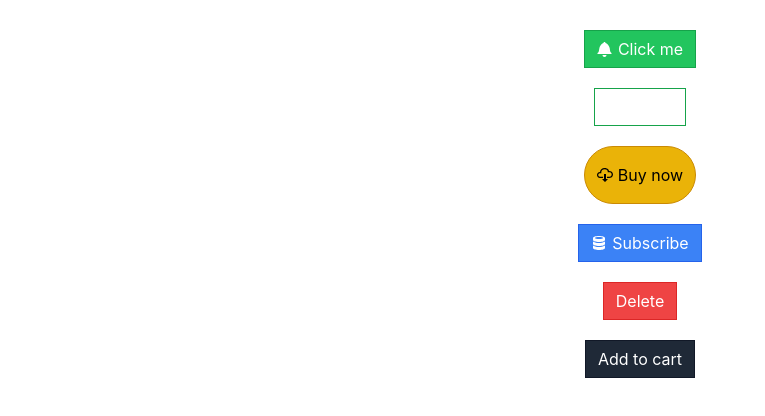
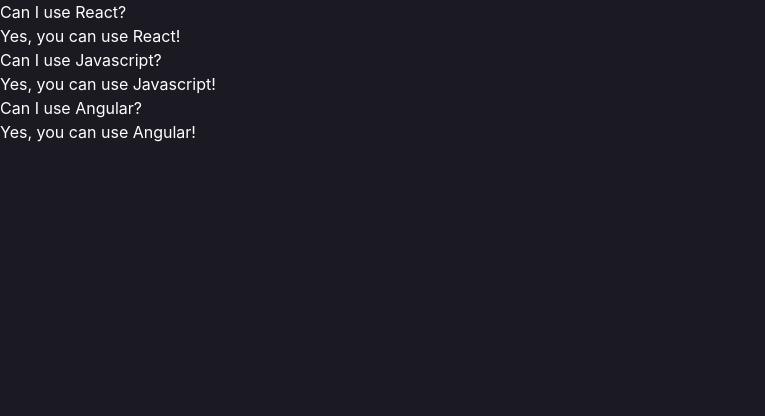
Before and after one commit to iamkabilash/react-components, a React (Create React App) app: page / in a window 1280 px wide. Shown: the top 416 px of the page, without its empty margins (0-765 px from the left). Built offline with nearby package versions, Linux system fonts and the light colour scheme.

Commit message:
added accordion boilerplate

```diff
--- a/src/App.jsx
+++ b/src/App.jsx
@@ -1,48 +1,12 @@
 import "./App.css";
-import Button from "./Components/Button";
-import { GoBell, GoCloudDownload, GoDatabase } from "react-icons/go";
+import AccordionPage from "./Pages/AccordionPage";
+// import ButtonPage from "./Pages/ButtonPage";
 
 function App() {
   return (
-    <div className="w-screen items-center justify-center flex flex-col gap-[20px] mt-[30px]">
-      <div>
-        <Button success onClick={() => console.log("Button clicked")}>
-          <GoBell />
-          Click me
-        </Button>
-      </div>
-      <div>
-        <Button
-          success
-          outline
-          onMouseEnter={() => console.log("Mouse entered")}
-        >
-          Click me
-        </Button>
-      </div>
-      <div>
-        <Button
-          warning
-          rounded
-          className="py-4"
-          onClick={() => console.log("Button clicked")}
-        >
-          <GoCloudDownload />
-          Buy now
-        </Button>
-      </div>
-      <div>
-        <Button primary>
-          <GoDatabase />
-          Subscribe
-        </Button>
-      </div>
-      <div>
-        <Button danger>Delete</Button>
-      </div>
-      <div>
-        <Button secondary>Add to cart</Button>
-      </div>
+    <div>
+      {/* <ButtonPage /> */}
+      <AccordionPage />
     </div>
   );
 }
--- /dev/null
+++ b/src/Components/Accordion.jsx
@@ -0,0 +1,13 @@
+function Accordion({ items }) {
+  const renderedItems = items.map((item) => {
+    return (
+      <div key={item.id}>
+        <div>{item.label}</div>
+        <div>{item.content}</div>
+      </div>
+    );
+  });
+  return <div className="text-white">{renderedItems}</div>;
+}
+
+export default Accordion;
--- /dev/null
+++ b/src/Pages/AccordionPage.jsx
@@ -0,0 +1,25 @@
+import Accordion from "../Components/Accordion";
+
+function AccordionPage() {
+  const items = [
+    {
+      id: "001",
+      label: "Can I use React?",
+      content: "Yes, you can use React!",
+    },
+    {
+      id: "002",
+      label: "Can I use Javascript?",
+      content: "Yes, you can use Javascript!",
+    },
+    {
+      id: "003",
+      label: "Can I use Angular?",
+      content: "Yes, you can use Angular!",
+    },
+  ];
+
+  return <Accordion items={items} />;
+}
+
+export default AccordionPage;
--- /dev/null
+++ b/src/Pages/ButtonPage.jsx
@@ -0,0 +1,49 @@
+import Button from "../Components/Button";
+import { GoBell, GoCloudDownload, GoDatabase } from "react-icons/go";
+
+function ButtonPage() {
+  return (
+    <div className="w-screen items-center justify-center flex flex-col gap-[20px] mt-[30px]">
+      <div>
+        <Button success onClick={() => console.log("Button clicked")}>
+          <GoBell />
+          Click me
+        </Button>
+      </div>
+      <div>
+        <Button
+          success
+          outline
+          onMouseEnter={() => console.log("Mouse entered")}
+        >
+          Click me
+        </Button>
+      </div>
+      <div>
+        <Button
+          warning
+          rounded
+          className="py-4"
+          onClick={() => console.log("Button clicked")}
+        >
+          <GoCloudDownload />
+          Buy now
+        </Button>
+      </div>
+      <div>
+        <Button primary>
+          <GoDatabase />
+          Subscribe
+        </Button>
+      </div>
+      <div>
+        <Button danger>Delete</Button>
+      </div>
+      <div>
+        <Button secondary>Add to cart</Button>
+      </div>
+    </div>
+  );
+}
+
+export default ButtonPage;
--- a/src/index.css
+++ b/src/index.css
@@ -5,6 +5,7 @@
     sans-serif;
   -webkit-font-smoothing: antialiased;
   -moz-osx-font-smoothing: grayscale;
+  background-color: #1b1922;
 }
 
 code {
```
